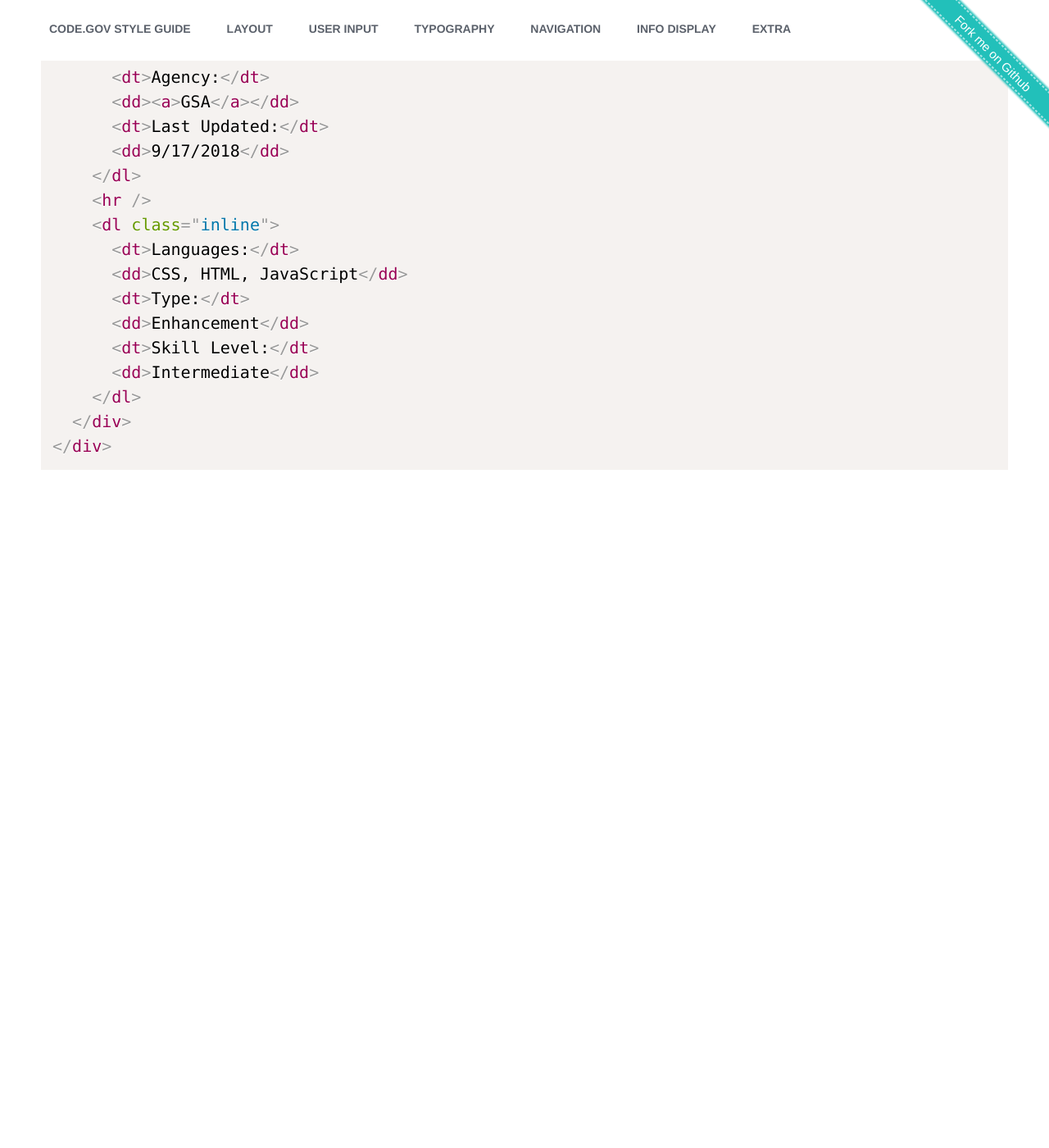
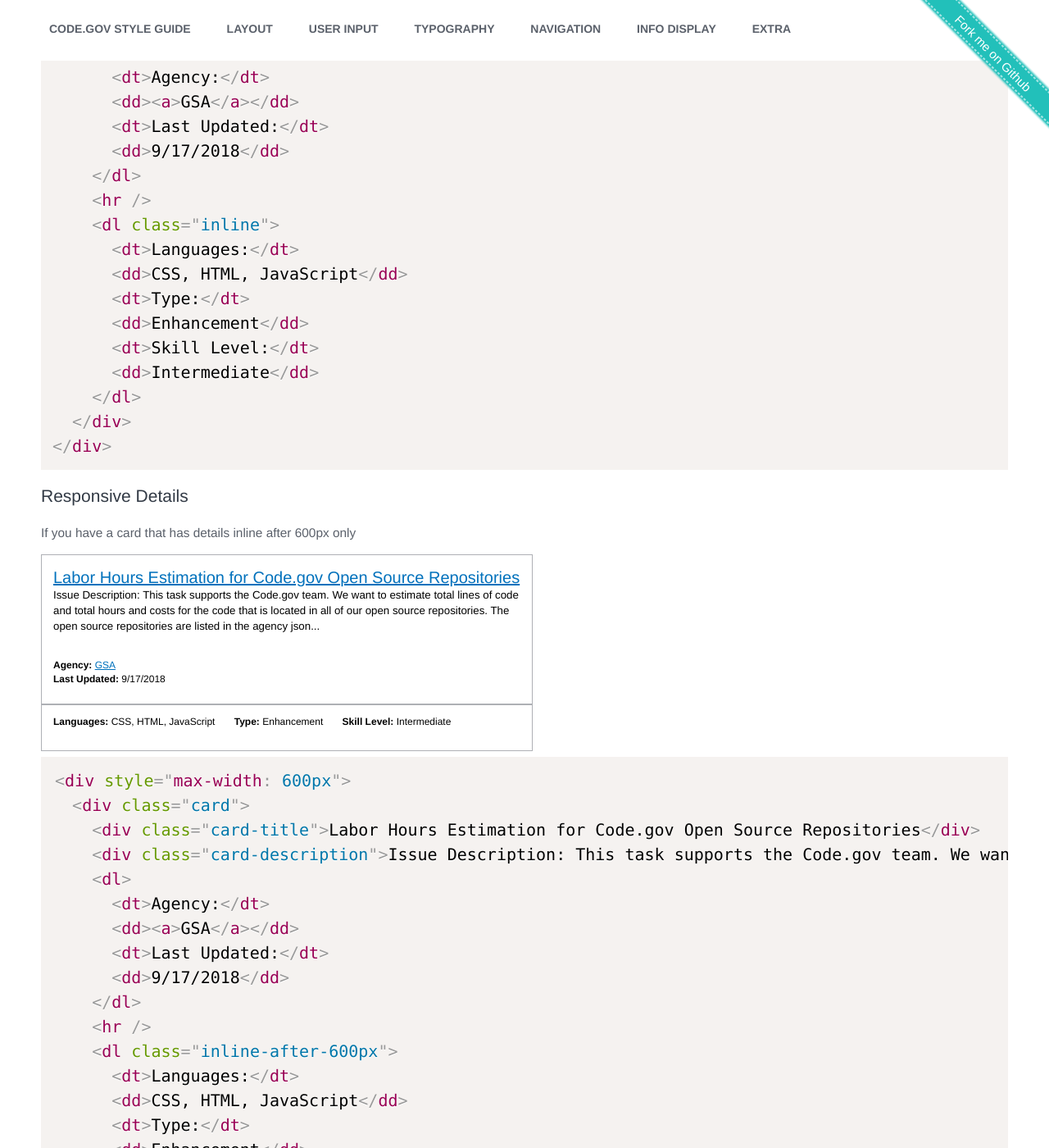
Before and after one commit to GSA/code-gov-style, a Jekyll site: the page built from components/cards.md, in a window 1280 px wide and 1400 px high, scrolled down 2205 px. Shown: the whole window at 82% size. Built offline with Jekyll 4.4.1, drawn with Linux system fonts in a browser that asks for light colours; before the commit the page ends 2835 px from its top, so only the background shows below that; some of the changed text lies outside the part shown.

Commit message:
upgrade cards with responsiveness

````diff
--- a/_sass/_cards.scss
+++ b/_sass/_cards.scss
@@ -127,6 +127,17 @@
         }
       }
     }
+
+    &.inline-after-600px {
+      @media screen and (min-width: 595.5px) {
+        dt {
+          &:before {
+            content: none;
+            white-space: none;
+          }
+        }
+      }
+    }
   }
 
 }
--- a/components/cards.md
+++ b/components/cards.md
@@ -115,3 +115,51 @@ If you have a card that you want to split into 2 parts
   </div>
 </div>
 ```
+
+
+# Responsive Details
+If you have a card that has details inline after 600px only
+<div style="max-width: 600px">
+  <div class="card">
+    <div class="card-title">Labor Hours Estimation for Code.gov Open Source Repositories</div>
+    <div class="card-description">Issue Description: This task supports the Code.gov team. We want to estimate total lines of code and total hours and costs for the code that is located in all of our open source repositories. The open source repositories are listed in the agency json...</div>
+    <dl>
+      <dt>Agency:</dt>
+      <dd><a>GSA</a></dd>
+      <dt>Last Updated:</dt>
+      <dd>9/17/2018</dd>
+    </dl>
+    <hr />
+    <dl class="inline-after-600px">
+      <dt>Languages:</dt>
+      <dd>CSS, HTML, JavaScript</dd>
+      <dt>Type:</dt>
+      <dd>Enhancement</dd>
+      <dt>Skill Level:</dt>
+      <dd>Intermediate</dd>
+    </dl>
+  </div>
+</div>
+```
+<div style="max-width: 600px">
+  <div class="card">
+    <div class="card-title">Labor Hours Estimation for Code.gov Open Source Repositories</div>
+    <div class="card-description">Issue Description: This task supports the Code.gov team. We want to estimate total lines of code and total hours and costs for the code that is located in all of our open source repositories. The open source repositories are listed in the agency json...</div>
+    <dl>
+      <dt>Agency:</dt>
+      <dd><a>GSA</a></dd>
+      <dt>Last Updated:</dt>
+      <dd>9/17/2018</dd>
+    </dl>
+    <hr />
+    <dl class="inline-after-600px">
+      <dt>Languages:</dt>
+      <dd>CSS, HTML, JavaScript</dd>
+      <dt>Type:</dt>
+      <dd>Enhancement</dd>
+      <dt>Skill Level:</dt>
+      <dd>Intermediate</dd>
+    </dl>
+  </div>
+</div>
+```
--- a/package.json
+++ b/package.json
@@ -1,6 +1,6 @@
 {
   "name": "@code.gov/code-gov-style",
-  "version": "1.10.4",
+  "version": "1.10.5",
   "description": "Style for code.gov including buttons, banners, and cards. Inspired by and somewhat based on USWDS.",
   "main": "index.js",
   "scripts": {
````
Also changed, not shown: 1 other file.
